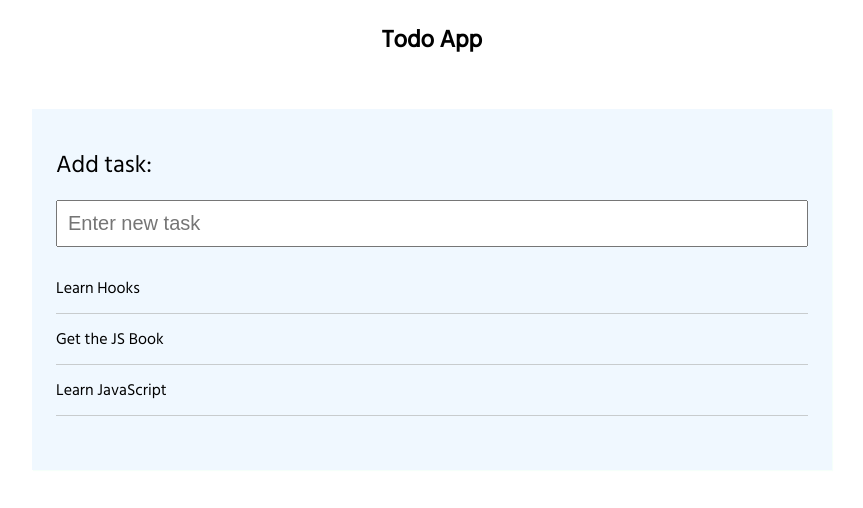
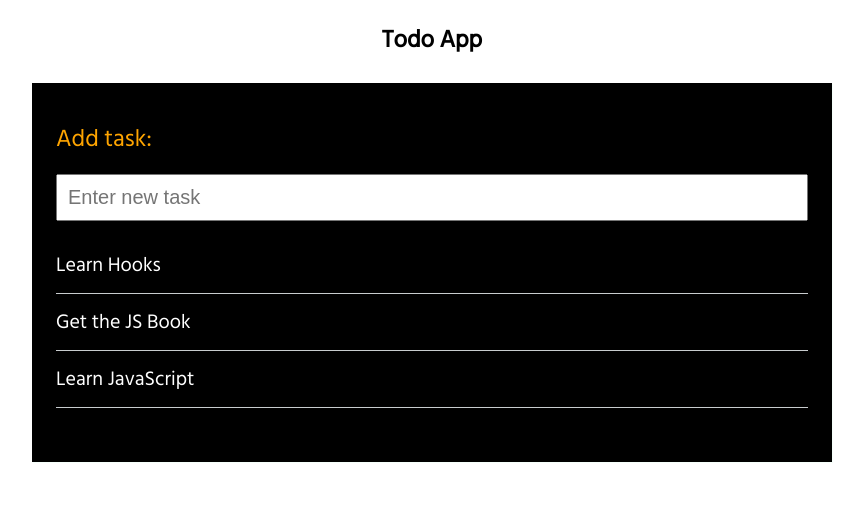
Before and after one commit to imranhsayed/react-hooks, a React app: page /todo in a window 1280 px wide. Shown: the top 508 px of the page, without its empty margins (208-1071 px from the left). Built offline with nearby package versions, Linux system fonts and the light colour scheme.

Commit message:
Add styles and demo gif

```diff
--- a/src/Style.css
+++ b/src/Style.css
@@ -16,14 +16,16 @@ body {
 	max-width: 800px;
 	box-shadow: 1px 1px 1px #f5fffa;
 	padding: 36px 24px 54px 24px;
-	background: #f0f8ff;
+	background: black;
+	color: white;
 	margin: auto;
-	margin-top: 50px;
+	margin-top: 24px;
 }
 
 .form-label {
 	overflow: hidden;
 	font-size: 24px;
+	color: #ffa500;
 }
 
 .form-input {
@@ -41,8 +43,10 @@ body {
 	border-bottom: 1px solid #c8ccce;
 	cursor: pointer;
 	user-select: none;
+	font-size: 20px;
 }
 
 .strike-through {
 	text-decoration: line-through;
+	color: #0ddc0d;
 }
```
Also changed, not shown: src/components/Item.js (line endings or trailing spaces), todo-app.gif (added), 1 other file (tests, documents, lock files or other folders).
